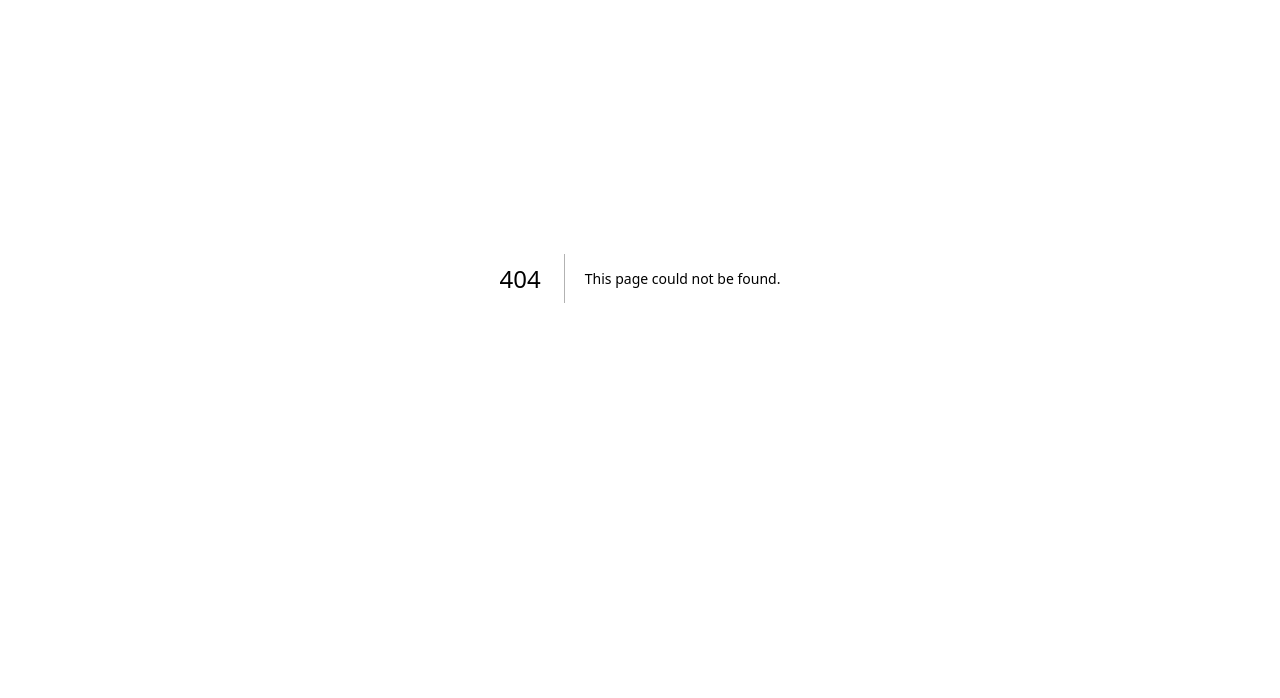
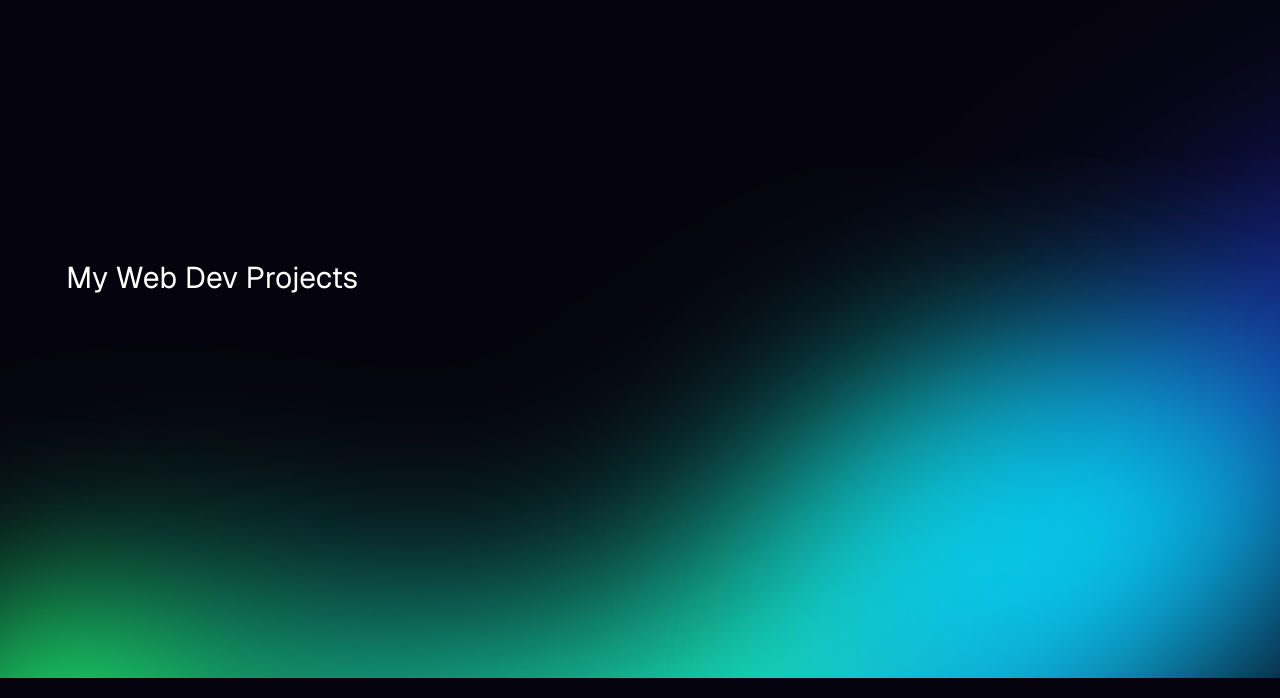
Before and after one commit to as2811-project/portfolio-site, a Next.js app: page /webprojects in a window 1280 px wide. Before the commit this address had no page. Shown: the part 122-820 px from the top of the page. Built offline with nearby package versions, Linux system fonts and the light colour scheme.

Commit message:
Added Web Projects page

```diff
--- /dev/null
+++ b/app/(web)/webprojects/page.tsx
@@ -0,0 +1,9 @@
+const Web: React.FC = () => {
+  return (
+    <section className="flex flex-col justify-center h-screen ml-5 mb-5 p-8">
+      <h2 className="text-3xl ml-3.5">My Web Dev Projects</h2>
+    </section>
+  );
+};
+
+export default Web;
--- a/components/Hero.tsx
+++ b/components/Hero.tsx
@@ -1,14 +1,13 @@
-import React from "react";
 import { FlipWords } from "./flip-words";
 
 const Hero: React.FC = () => {
   const text = ["Software", "Data", "Photography"];
   return (
     <section className="flex flex-col justify-center h-screen ml-5 mb-5 p-8">
-      <h1 className="text-5xl font-light mb-5 text-left ml-5">
+      <h1 className="text-7xl font-light mb-5 text-left ml-5">
         Hey, this is Anandh!
       </h1>
-      <h2 className="text-2xl ml-3.5">
+      <h2 className="text-3xl ml-3.5">
         <FlipWords words={text} />
       </h2>
     </section>
--- a/components/Navbar.tsx
+++ b/components/Navbar.tsx
@@ -11,7 +11,7 @@ export default function NavBar() {
           </Link>
         </NavbarItem>
         <NavbarItem isActive>
-          <Link href="#" aria-current="page">
+          <Link aria-current="page" href="/webprojects">
             Web
           </Link>
         </NavbarItem>
```
